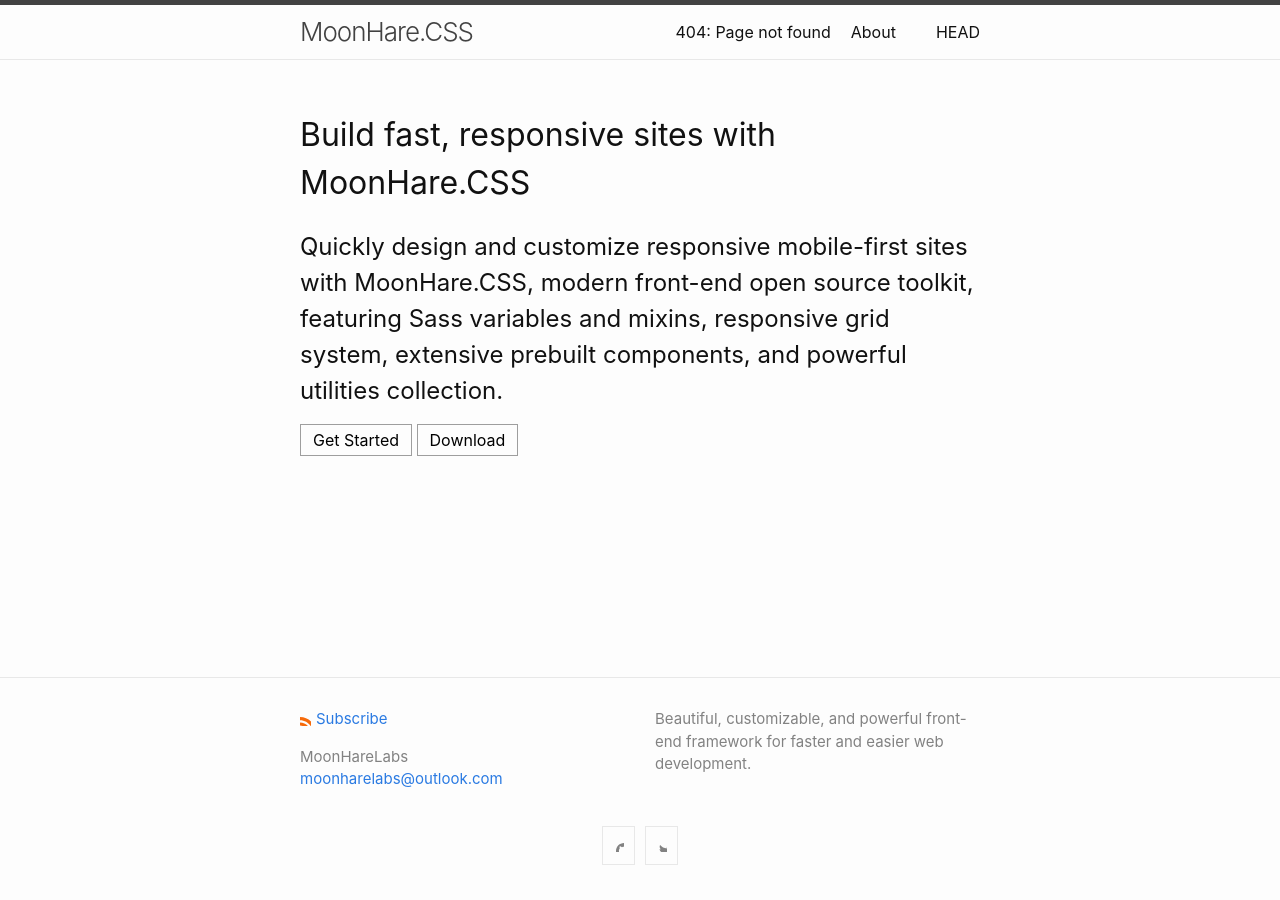
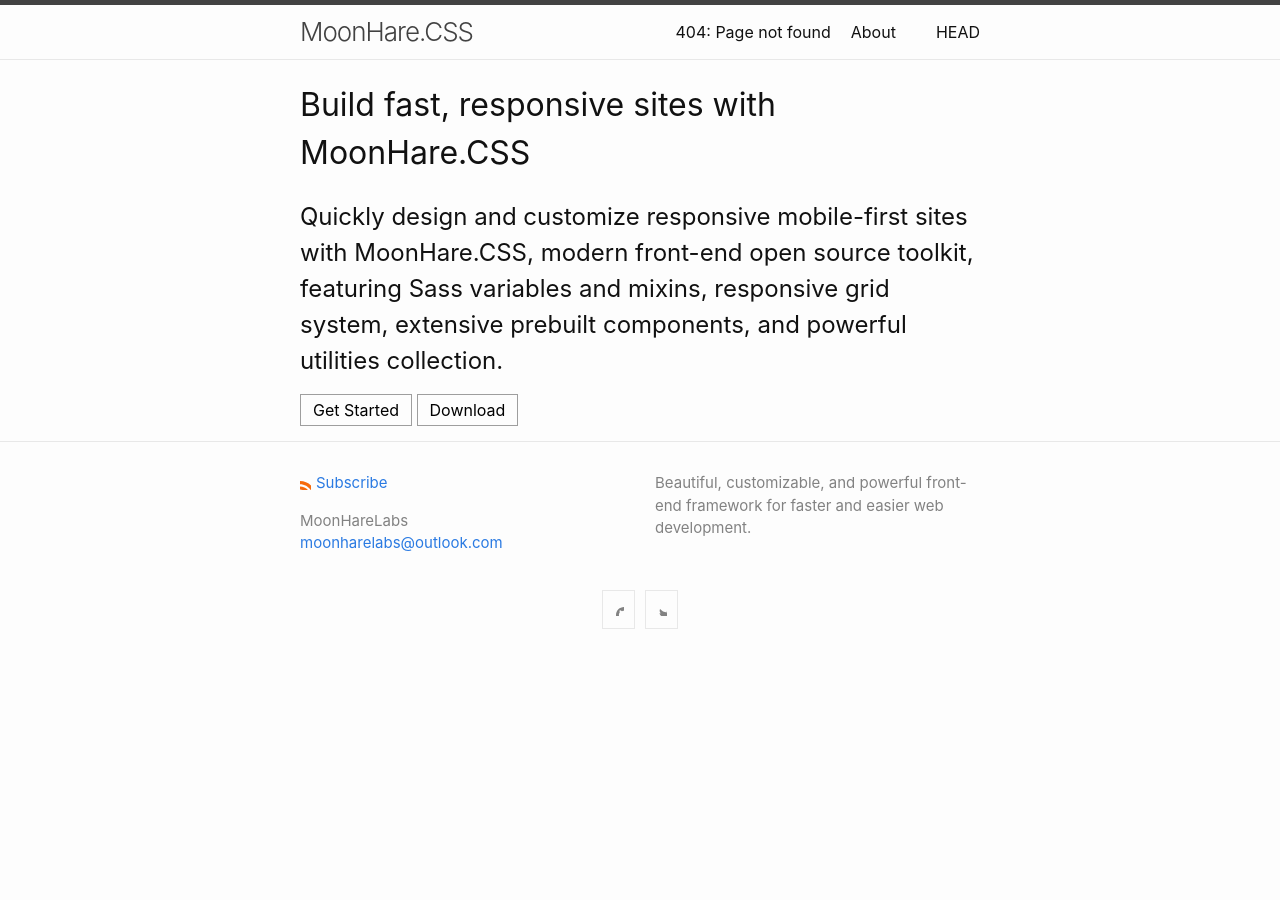
Before and after one commit to Magicianred/moonharelabs.github.io, a Jekyll site: the page built from index.md, in a window 1280 px wide. Built offline with Jekyll 4.4.1, drawn with Linux system fonts in a browser that asks for light colours.

Commit message:
Update default.html

```diff
--- a/_layouts/default.html
+++ b/_layouts/default.html
@@ -7,7 +7,7 @@
 
     {%- include header.html -%}
 
-    <main class="page-content" aria-label="Content">
+    <main class="container" aria-label="Content">
       <div class="wrapper">
         {{ content }}
       </div>
```
